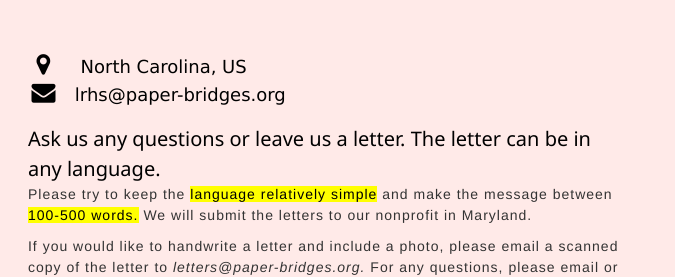
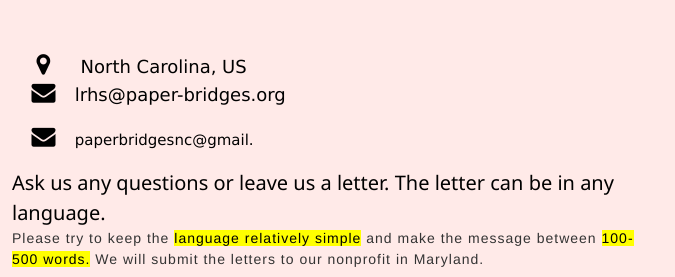
Before and after one commit to paperbridges/paperbridges.github.io, a plain HTML site: page index.html in a window 1280 px wide. Shown: the part 5976-6253 px from the top of the page, 470-1145 px from the left. Drawn offline with nearby package versions, Linux system fonts and the light colour scheme; a script that the page names is missing.

Commit message:
Update index.html

```diff
--- a/index.html
+++ b/index.html
@@ -770,6 +770,8 @@ function carousel() {
 
         <i class="fa fa-envelope fa-fw w3-hover-text-black w3-xlarge w3-margin-right"></i>lrhs@paper-bridges.org<br>
       </div>
+	  <i class="fa fa-envelope fa-fw w3-hover-text-black w3-xlarge w3-margin-right"></i>paperbridgesnc@gmail.<br>
+      </div>
       <h4> Ask us any questions or leave us a letter. The letter can be in any language.<p><bold>Please try to keep the <mark>language relatively simple</mark> and make the message between <mark>100-500 words.</mark> We will submit the letters to our nonprofit in Maryland.</bold></h4>
 <p>If you would like to handwrite a letter and include a photo, please email a scanned copy of the letter to <i>letters@paper-bridges.org. </i>For any questions, please email or see any of our officers. <br><br>
 
```
